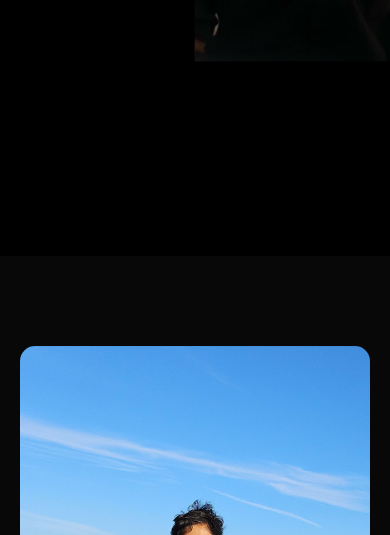
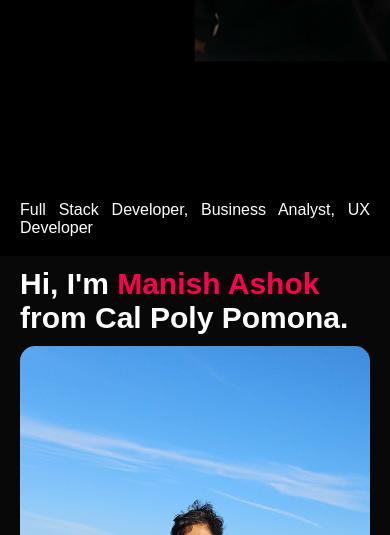
Before and after one commit to ManishAshok/mashok.github.io, a plain HTML site: page index.html in a window 390 px wide. Shown: the part 588-1123 px from the top of the page. Drawn offline with Linux system fonts and the light colour scheme.

Commit message:
Update style.css

```diff
--- a/style.css
+++ b/style.css
@@ -374,7 +374,7 @@ nav .fas{
         background-image: url(images/phone-background.png);
     }
     .header-text{
-        margin-top: 100%;
+        margin-top: 200%;
         font-size: 16px;
     }
     .header-text h1{
```
